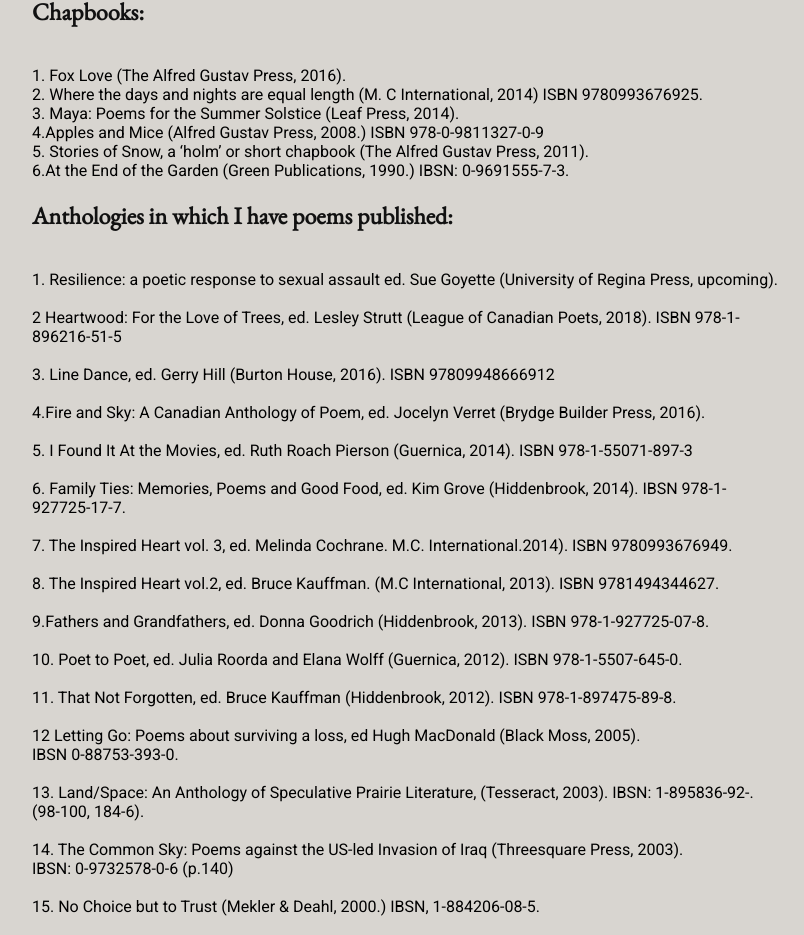
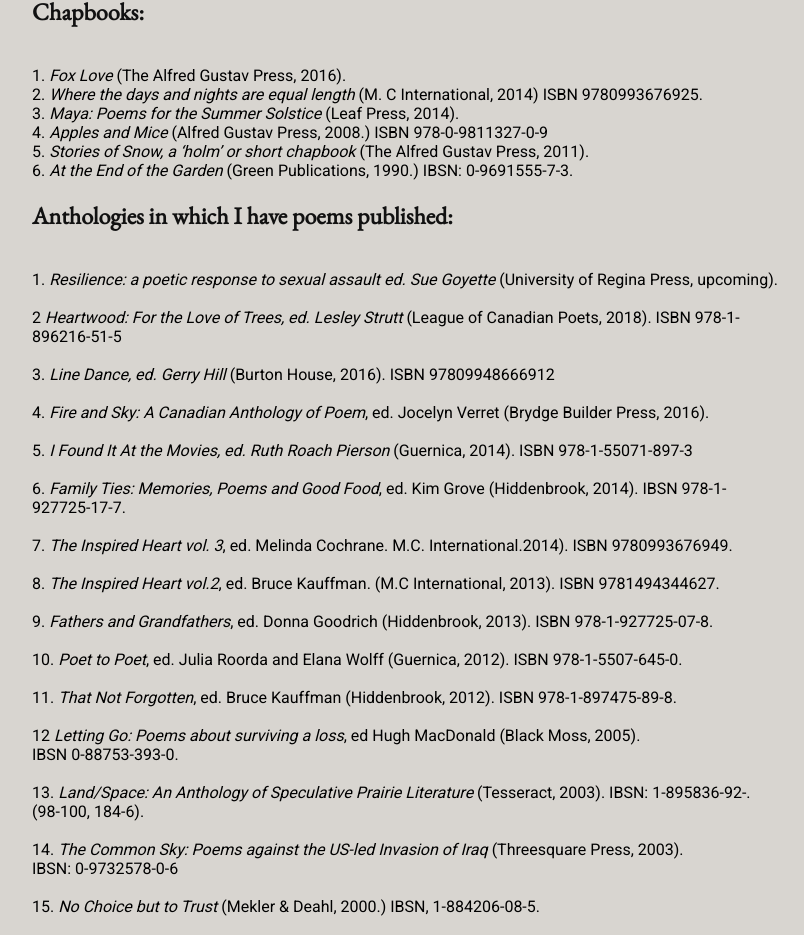
Before and after one commit to LaurieHarding-Russell/GillianHarding-Russell.com, an Angular app: page /books in a window 1280 px wide. Shown: the part 958-1893 px from the top of the page, without its empty margins (233-1037 px from the left). Built offline with nearby package versions, Linux system fonts and the light colour scheme.

Commit message:
Italicizing like crazy. Should find a better way.

```diff
--- a/src/app/about/about.html
+++ b/src/app/about/about.html
@@ -1,10 +1,10 @@
 <div class="profile"></div>
 <h1 class="title">Gillian Harding-Russell</h1>
 <div class="container">
-    <p>Gillian Harding-Russell was born in Toronto, Ontario in 1952.  She grew up in St. Jean-sur- Richelieu and completed her BA (Hons.) and MA from McGill (dissertation on the nineteenth century novel) in 1974. For her Ph.D. she attended the University of Saskatchewan, and wrote her dissertation on ac poetry, focussing on the work of Gwendolyn MacEwan and Michael Ondaatje (1986). </p>
-    <p>In 1986 she married and moved to Surrey B.C. with her husband, and became a marker for the English departments at Douglas College and the University of British Columbia. She also became a reader for Event magazine, and in1987 became poetry editor under the general editorship of David Zieroth. After she moved to Regina in 1990 with her husband and two children, she remained poetry editor for Event until 2005. For term appointments, she has been poetry editor for the youth literary magazine Windscript (2007) and for emerging writers Spring magazine (2009, 2013 and 2015). She is no longer poetry editor for Event, but continues to work for their Reading Service and Manuscript Evaluation as well as acting as an editor and freelance writer and reviewer more widely.</p>
-    <p>For a few years, Gillian Harding-Russell worked as a teaching sessional for the English and Sociology departments at the University of Regina, and Creative Writing through University Extension for Continuing Education. She has won first place in the Short Literary Awards for Saskatchewan several times (for “Dusk and Dawn: a yard story,”1986, “Flowers Have Feet,” 1991, “In the Basement of the Plains,” 1993, “Nothing Prepared me for Winter,” 2005, “Roses, Lovers and God” 2006).  Her poems have been once shortlisted for the CBC award in 2005 (for a sequence of poems entitled “Signatures of Place”), and three times for Descant’s Winston Collins Award. More recently a sequence “We came to find what was real, and to be afraid” and “Enhanced woods” won second place in the GritLit contests (2012 and 2013 respectively). Also, the poetry sequences “Where the days and nights are equal length” and “Proud Men Do Not Listen” were shortlisted for Exile’s Gwendolyn MacEwen chapbook competition in 2013 and 2015. In 2016, the sequence “Making sense” placed first in the same chapbook competition. </p>
-    <p>She has three poetry collections published, Candles in my head (Ekstasis, 2001), Vertigo (River Books, 2004) and I forgot to tell you (Thistledown Books, 2007). She has six chapbooks published, including At the End of the Garden (Green Publications, 1992) Apples and Mice (The Alfred Gustav, 2008), Maya: Poems for the Summer Solstice (Leaf Press, 2012), Stories of Snow (The Alfred Gustav Press, 2012), Where the days and nights are equal length (M.C International, 2014)  and Fox Love (The Alfred Gustav Press, 2016). A new collection of poems about Yellowknife and the north – In Another Air – is forthcoming this year (2018).</p>
+    <p>Gillian Harding-Russell was born in Toronto, Ontario in 1952.  She grew up in St. Jean-sur- Richelieu and completed her BA (Hons.) and MA from McGill (dissertation on the nineteenth century novel) in 1974. For her Ph.D. she attended the University of Saskatchewan, and wrote her dissertation on postmodern poetry, focussing on the mythopoeic element in the  work of Gwendolyn MacEwan and Michael Ondaatje (1986). </p>
+    <p>In 1986 she married and moved to Surrey B.C. with her husband, and became a marker for the English departments at Douglas College and the University of British Columbia. She also became a reader for <i>Event</i> magazine, and in1987 became poetry editor under the general editorship of David Zieroth. After she moved to Regina in 1990 with her husband and two children, she remained poetry editor for Event until 2005. For term appointments, she has been poetry editor for the youth literary magazine <i>Windscript</i> (2007) and  a journal for emerging writers, <i>Spring</i> magazine (2009, 2013 and 2015). She is no longer poetry editor for <i>Event</i>, but continues to work for their Reading Service and Manuscript Evaluation as well as acting as an editor and freelance writer and reviewer more widely.</p>
+    <p>For a few years, Gillian Harding-Russell worked as a teaching sessional for the English and Sociology departments at the University of Regina, and Creative Writing through University Extension for Continuing Education. She has won first place in the Short Literary Awards for Saskatchewan several times (for “Dusk and Dawn: a yard story,”1986, “Flowers Have Feet,” 1991, “In the Basement of the Plains,” 1993, “Nothing Prepared me for Winter,” 2005, “Roses, Lovers and God” 2006).  Her poems have been once shortlisted for the CBC award in 2005 (for a sequence of poems entitled “Signatures of Place”), and three times for <i>Descant’s</i> Winston Collins Award. More recently a sequence “We came to find what was real, and to be afraid” and “Enhanced woods” won second place in the GritLit contests (2012 and 2013 respectively). Also, the poetry sequences “Where the days and nights are equal length” and “Proud Men Do Not Listen” were shortlisted for <i>Exile’s</i> Gwendolyn MacEwen chapbook competition in 2013 and 2015. In 2016, the sequence “Making Sense” placed first in the same chapbook competition. </p>
+    <p>She has three poetry collections published, <i>Candles in my head</i> (Ekstasis, 2001), <i>Vertigo</i> (River Books, 2004) and <i>I forgot to tell you</i> (Thistledown Books, 2007). She has six chapbooks published, including <i>At the End of the Garden</i> (Green Publications, 1992) <i>Apples and Mice</i> (The Alfred Gustav, 2008), Maya: Poems for the Summer Solstice (Leaf Press, 2012), <i>Stories of Snow</i> (The Alfred Gustav Press, 2012), <i>Where the days and nights are equal length</i> (M.C International, 2014)  and <i>Fox Love</i> (The Alfred Gustav Press, 2016). A new collection of poems about Yellowknife and the north – <i>In Another Air</i> – is forthcoming this year (2018).</p>
 
     <hr>
 
--- a/src/app/book-list/book-list.html
+++ b/src/app/book-list/book-list.html
@@ -2,7 +2,7 @@
     <h1 class="book-title">Books</h1>
     <book image="/assets/IForgotToTellYou.jpg" id="978-1-897235-34-8"
         credit="Cover Design by Jackie Forrie" publish="Thistledown Press, 2007"
-        description="In I forgot to tell you, fears and inhibitions in familiar settings but presented in a new light rear their homely, sad heads. This collection “confronts “contemporary disasters of the world and of the soul with the edge of language.” (David Zieroth).
+        description="In <i>I forgot to tell you</i>, fears and inhibitions in familiar settings but presented in a new light rear their homely, sad heads. This collection “confronts “contemporary disasters of the world and of the soul with the edge of language.” (David Zieroth).
 
         Bill Robertson compares the themes in I forgot to tell you to those in Irving Layton’s suburbia: whereas Layton talks from outside the experience with its “imposed civility,” gillian harding-russell “speaks from inside those checkerboards, both with anxiety, and with love for the curves that defy convention.”">
         <h2>Nothing prepared me for Winter</h2>
@@ -89,7 +89,7 @@
         This poem won the Saskatchewan Writer’s guild poetry prize in 2006. This poem was published in <i>Event</i> vol34, vol34, no. 2 (2005), 16-17.
     </book>
     <book image="/assets/Vertigo.jpg" id="1-895836-79-4" credit="Cover Art by David Garneau." publish="River Books, 2004"
-            description="In Vertigo, themes of upheaval, emotional and physical erupt into adult life. David Zieroth writes: “An amazing confluence of language and thought: all those domestic dramas, children, ideas, snow, birds, expanses between and around people.”">
+            description="In <i>Vertigo</i>, themes of upheaval, emotional and physical erupt into adult life. David Zieroth writes: “An amazing confluence of language and thought: all those domestic dramas, children, ideas, snow, birds, expanses between and around people.”">
         <h2>Voice Print Omega</h2>
         <pre>
 
@@ -123,7 +123,7 @@
         This poem was originally published in <i>Queens’ Quarterly</i> vol. 112, no. 3 (2005), 475.
     </book>
     <book image="/assets/candlesInMyHead.jpg" id="1-896860-83-4." credit="Cover Art by Noreen Tomlinson." publish="Ekstasis Editions, 2001"
-        description="In Candles in my head, the ‘candles’ of insight are both celebratory and funereal, marking a death and a birth in the house. I wrote these poems to make sense of the death of my father and to celebrate the birth of my son born two days before what would have been my father’s birthday.">
+        description="In <i>Candles in my head</i>, the ‘candles’ of insight are both celebratory and funereal, marking a death and a birth in the house. I wrote these poems to make sense of the death of my father and to celebrate the birth of my son born two days before what would have been my father’s birthday.">
         <pre>
 Flowers have Feetflex
 
@@ -248,13 +248,11 @@
 
 
     <h2>Chapbooks:</h2>
-    <div class="list">
-        {{chatbooks}}
+    <div class="list" [innerHTML]="chatbooks">
     </div>
 
     <h2>Anthologies in which I have poems published:</h2>
-    <div class="list">
-        {{anthologies}}
+    <div class="list" [innerHTML]="anthologies">
     </div>
 
 
--- a/src/app/book-list/book-list.ts
+++ b/src/app/book-list/book-list.ts
@@ -17,49 +17,49 @@
 export class BookListComponent {
 
   chatbooks = `
-  1. Fox Love (The Alfred Gustav Press, 2016).
-  2. Where the days and nights are equal length (M. C International, 2014) ISBN 9780993676925.
-  3. Maya: Poems for the Summer Solstice (Leaf Press, 2014).
-  4.Apples and Mice (Alfred Gustav Press, 2008.) ISBN 978-0-9811327-0-9
-  5. Stories of Snow, a ‘holm’ or short chapbook (The Alfred Gustav Press, 2011).
-  6.At the End of the Garden (Green Publications, 1990.) IBSN: 0-9691555-7-3.
+  1. <i>Fox Love</i> (The Alfred Gustav Press, 2016).
+  2. <i>Where the days and nights are equal length</i> (M. C International, 2014) ISBN 9780993676925.
+  3. <i>Maya: Poems for the Summer Solstice</i> (Leaf Press, 2014).
+  4. <i>Apples and Mice</i> (Alfred Gustav Press, 2008.) ISBN 978-0-9811327-0-9
+  5. <i>Stories of Snow, a ‘holm’ or short chapbook</i> (The Alfred Gustav Press, 2011).
+  6. <i>At the End of the Garden</i> (Green Publications, 1990.) IBSN: 0-9691555-7-3.
 `
 
 
   anthologies = `
-1. Resilience: a poetic response to sexual assault ed. Sue Goyette (University of Regina Press, upcoming).
+1. <i>Resilience: a poetic response to sexual assault ed. Sue Goyette</i> (University of Regina Press, upcoming).
 
-2 Heartwood: For the Love of Trees, ed. Lesley Strutt (League of Canadian Poets, 2018). ISBN 978-1-896216-51-5
+2 <i>Heartwood: For the Love of Trees, ed. Lesley Strutt</i> (League of Canadian Poets, 2018). ISBN 978-1-896216-51-5
 
-3. Line Dance, ed. Gerry Hill (Burton House, 2016). ISBN 97809948666912
+3. <i>Line Dance, ed. Gerry Hill</i> (Burton House, 2016). ISBN 97809948666912
 
-4.Fire and Sky: A Canadian Anthology of Poem, ed. Jocelyn Verret (Brydge Builder Press, 2016).
+4. <i>Fire and Sky: A Canadian Anthology of Poem</i>, ed. Jocelyn Verret (Brydge Builder Press, 2016).
 
-5. I Found It At the Movies, ed. Ruth Roach Pierson (Guernica, 2014). ISBN 978-1-55071-897-3
+5. <i>I Found It At the Movies, ed. Ruth Roach Pierson</i> (Guernica, 2014). ISBN 978-1-55071-897-3
 
-6.  Family Ties: Memories, Poems and Good Food, ed. Kim Grove (Hiddenbrook, 2014). IBSN 978-1-927725-17-7.
+6. <i>Family Ties: Memories, Poems and Good Food</i>, ed. Kim Grove (Hiddenbrook, 2014). IBSN 978-1-927725-17-7.
 
-7. The Inspired Heart vol. 3, ed. Melinda Cochrane. M.C. International.2014). ISBN 9780993676949.
+7. <i>The Inspired Heart vol. 3</i>, ed. Melinda Cochrane. M.C. International.2014). ISBN 9780993676949.
 
-8. The Inspired Heart vol.2, ed. Bruce Kauffman.  (M.C International, 2013). ISBN 9781494344627.
+8. <i>The Inspired Heart vol.2</i>, ed. Bruce Kauffman.  (M.C International, 2013). ISBN 9781494344627.
 
-9.Fathers and Grandfathers, ed. Donna Goodrich (Hiddenbrook, 2013). ISBN 978-1-927725-07-8.
+9. <i>Fathers and Grandfathers</i>, ed. Donna Goodrich (Hiddenbrook, 2013). ISBN 978-1-927725-07-8.
 
-10. Poet to Poet, ed. Julia Roorda and Elana Wolff (Guernica, 2012). ISBN 978-1-5507-645-0.
+10. <i>Poet to Poet</i>, ed. Julia Roorda and Elana Wolff (Guernica, 2012). ISBN 978-1-5507-645-0.
 
-11. That Not Forgotten, ed. Bruce Kauffman (Hiddenbrook, 2012). ISBN 978-1-897475-89-8.
+11. <i>That Not Forgotten</i>, ed. Bruce Kauffman (Hiddenbrook, 2012). ISBN 978-1-897475-89-8.
 
-12 Letting Go: Poems about surviving a loss, ed Hugh MacDonald (Black Moss, 2005).
+12 <i>Letting Go: Poems about surviving a loss</i>, ed Hugh MacDonald (Black Moss, 2005).
 IBSN 0-88753-393-0.
 
-13. Land/Space: An Anthology of Speculative Prairie Literature, (Tesseract, 2003). IBSN: 1-895836-92-. (98-100, 184-6).
+13. <i>Land/Space: An Anthology of Speculative Prairie Literature</i> (Tesseract, 2003). IBSN: 1-895836-92-. (98-100, 184-6).
 
-14. The Common Sky: Poems against the US-led Invasion of Iraq (Threesquare Press, 2003).
-IBSN: 0-9732578-0-6 (p.140)
+14. <i>The Common Sky: Poems against the US-led Invasion of Iraq</i> (Threesquare Press, 2003).
+IBSN: 0-9732578-0-6
 
-15. No Choice but to Trust (Mekler & Deahl, 2000.) IBSN, 1-884206-08-5.
+15. <i>No Choice but to Trust</i> (Mekler & Deahl, 2000.) IBSN, 1-884206-08-5.
 
-16. Waiting for you to Speak (Mekler & Deahl, 1999). IBSN: 1-884206-05-0.
+16. <i>Waiting for you to Speak</i> (Mekler & Deahl, 1999). IBSN: 1-884206-05-0.
 `;
 
 }
--- a/src/app/book-list/book/book.html
+++ b/src/app/book-list/book/book.html
@@ -7,7 +7,7 @@
     </div>
     <span class="content">
         <div *ngIf="!show">
-            {{description}}
+            <span [innerHtml]="description"></span>
             <a class="book-content-toggle" (click)="show=true">Read more...</a>
         </div>
         <ng-content *ngIf="show">
--- a/src/app/general/general.ts
+++ b/src/app/general/general.ts
@@ -29,7 +29,7 @@
 
     .heartwood {
       display: flex;
-      width: 300px;
+      width: 155px;
       height: 175px;
       background-image: url("/assets/heartwood-cover.png");
       background-color: #cccccc;
@@ -37,7 +37,7 @@
     }
 
     div.heartwood-text {
-      display:flex;
+      white-space: pre-line;
       padding-left: 10px;
     }
 
```
Also changed, not shown: src/app/general/general.html (+8 -8 lines), 4 other files (tests, documents, lock files or other folders).
